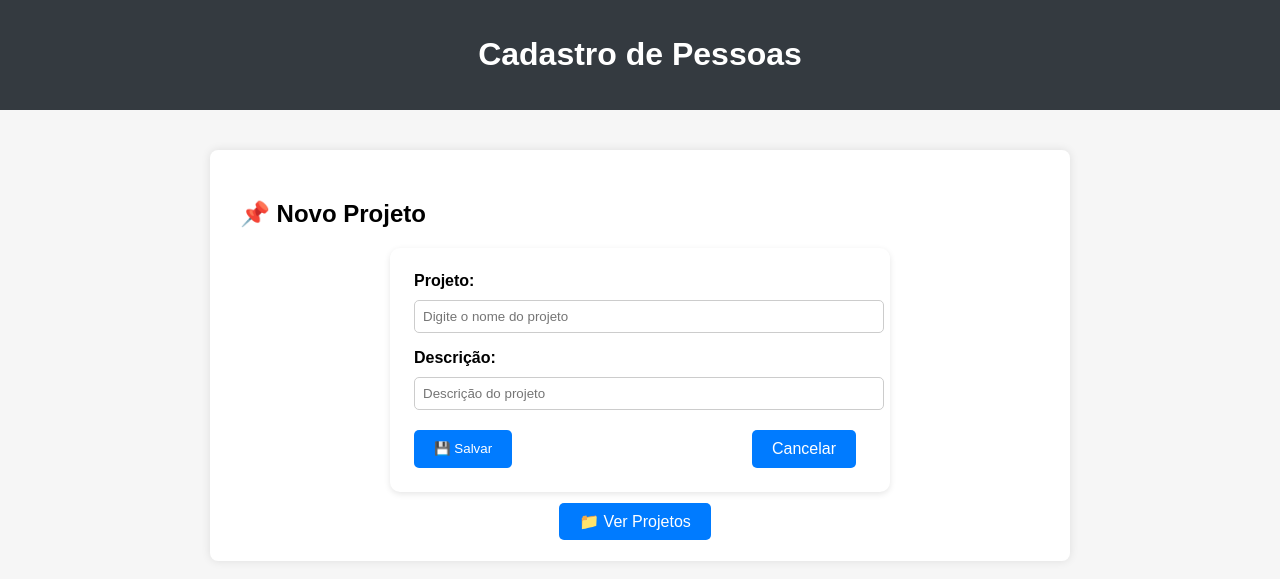
After one commit to matheustf2020/crud-pessoas, a Django app: page /crud/criar_projeto/ in a window 1280 px wide. The commit adds this page. Shown: the top 579 px of the page. Run offline with Django 5.2, Linux system fonts and the light colour scheme.

Commit message:
feat: criar projetos e vincular pessoas ao projeto

```diff
--- /dev/null
+++ b/crud/templates/criar_projeto.html
@@ -0,0 +1,32 @@
+{% extends 'base.html' %}
+{% block title %}Criar Projeto{% endblock %}
+{% block conteudo %}
+
+<h2 class="center">📌 Novo Projeto</h2>
+
+<div style="max-width: 500px; margin: 0 auto;">
+  <form method="POST" action="{% url 'criar_projeto' %}" style="background: #fff; padding: 24px; border-radius: 10px; box-shadow: 0 2px 6px rgba(0,0,0,0.1);">
+    {% csrf_token %}
+
+    <div style="margin-bottom: 16px;">
+      <label for="nome" style="font-weight: bold;">Projeto:</label>
+      <input type="text" name="nome" id="nome" class="input" placeholder="Digite o nome do projeto" required style="width: 100%; padding: 8px; margin-top: 4px;">
+    </div>
+
+    <div style="margin-bottom: 20px;">
+      <label for="descricao" style="font-weight: bold;">Descrição:</label>
+      <input type="text" name="descricao" id="descricao" class="input" placeholder="Descrição do projeto" required style="width: 100%; padding: 8px; margin-top: 4px;">
+    </div>
+
+    <div style="display: flex; justify-content: space-between; gap: 10px;">
+      <button type="submit" class="btn blue">💾 Salvar</button>
+      <a href="{% url 'listar_pessoas' %}" class="btn">Cancelar</a>
+    </div>
+  </form>
+
+  <div style="text-align: center; margin-top: 20px;">
+    <a href="{% url 'listar_projetos' %}" class="btn">📁 Ver Projetos</a>
+  </div>
+</div>
+
+{% endblock %}
--- a/crud/urls.py
+++ b/crud/urls.py
@@ -8,4 +8,7 @@ urlpatterns = [
     path('editar_pessoa/<int:id>/', views.editar_pessoa, name='editar_pessoa'),
     path('deletar_pessoa/<int:id>/', views.deletar_pessoa, name='deletar_pessoa'),
     path('listar_projetos/', views.listar_projetos, name='listar_projetos'),
+    path('criar_projeto/', views.criar_projeto, name='criar_projeto'),
+    path('deletar_projeto/<int:id>/', views.deletar_projeto, name='deletar_projeto'),
+    path('vincular_pessoas/<int:id>/', views.vincular_pessoas, name='vincular_pessoas'),
 ]
--- a/crud/views.py
+++ b/crud/views.py
@@ -1,4 +1,4 @@
-from django.shortcuts import render, redirect
+from django.shortcuts import render, redirect, get_object_or_404
 from django.http import HttpResponse
 import json
 from .models import Pessoa, Cargos, Projetos
@@ -32,9 +32,45 @@ def listar_pessoas(request):
     return render(request, 'listar_pessoas.html', {'pessoas': pessoas})
 
 
+def criar_projeto(request):
+    if request.method == "GET":
+        return render(request, 'criar_projeto.html')
+    elif request.method == "POST":
+        nome = request.POST.get('nome')
+        descricao = request.POST.get('descricao')
+        pessoa = Projetos(
+                            nome = nome,
+                            descricao = descricao
+        )
+        pessoa.save()
+        return redirect('listar_projetos')
+
+def deletar_projeto(request, id):
+    if request.method == "GET":
+        buscar = get_object_or_404(Projetos, id=id)
+        return render(request, 'deletar_projeto.html', {'buscar': buscar})
+    elif request.method == "POST":
+        buscar = get_object_or_404(Projetos, id=id)
+        buscar.delete()
+        return redirect('listar_projetos')
+
 def listar_projetos(request):
     projetos = Projetos.objects.all()
     return render(request, 'listar_projetos.html', {'projetos': projetos})
+
+def vincular_pessoas(request, id):
+    projeto = get_object_or_404(Projetos, id=id)
+
+    if request.method == "POST":
+        pessoas_ids = request.POST.getlist('pessoas')  # lista de IDs marcados no formulário
+        for pessoa_id in pessoas_ids:
+            pessoa = Pessoa.objects.get(id=pessoa_id)
+            projeto.pessoa_set.add(pessoa)
+
+        return redirect('listar_projetos')
+
+    pessoas = Pessoa.objects.all()
+    return render(request, 'vincular_pessoas.html', {'projeto': projeto, 'pessoas': pessoas})
 
 
 def editar_pessoa(request, id):
```
Also changed, not shown: crud/templates/deletar_projeto.html (added, +13 -0 lines), crud/templates/listar_projetos.html (+21 -11 lines), crud/templates/vincular_pessoas.html (added, +32 -0 lines).
